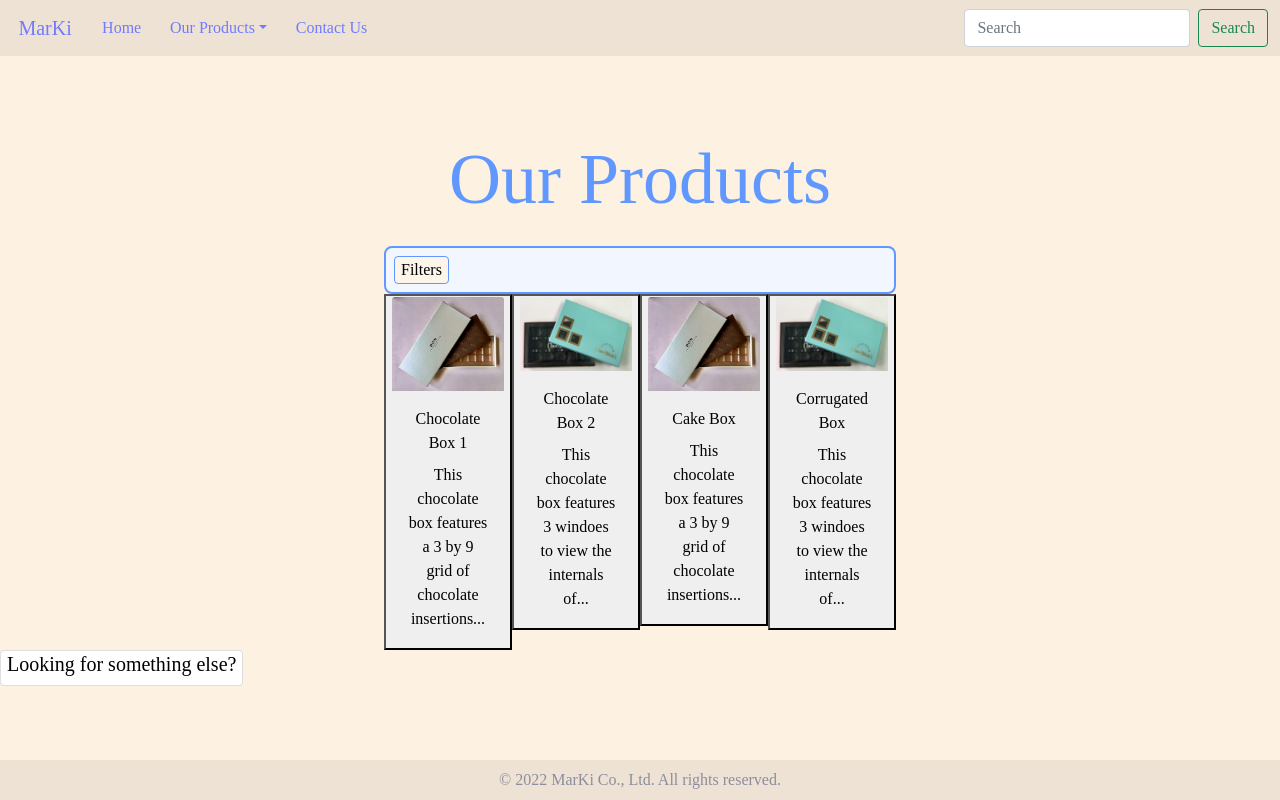
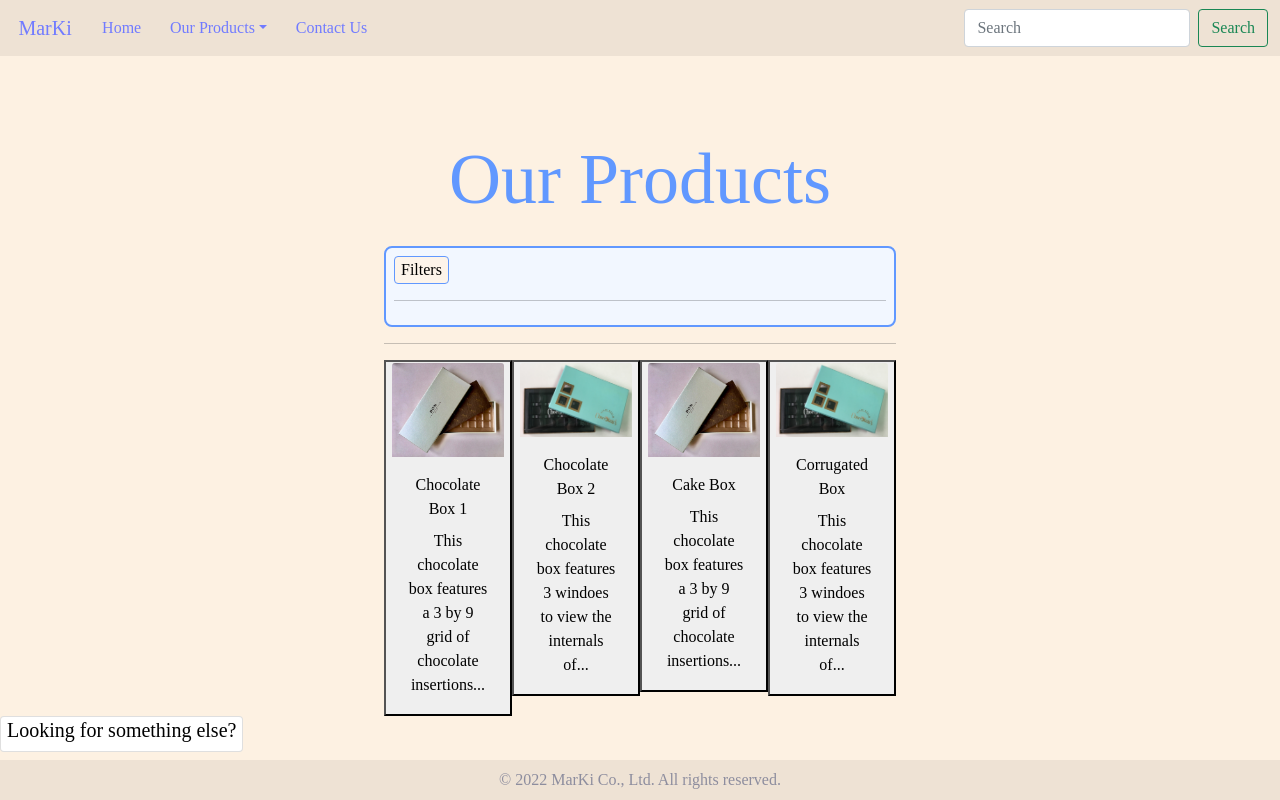
Before and after one commit to imjchiang/react-marki, a React (Create React App) app: page /displayproducts in a window 1280 px wide. Built offline with nearby package versions, Linux system fonts and the light colour scheme; a web font is replaced by a local one.

Commit message:
[Sidebar.js] add hr lines

```diff
--- a/src/components/Sidebar.js
+++ b/src/components/Sidebar.js
@@ -42,6 +42,7 @@ const Sidebar = (props) =>
         <>
             <div className='all-deets'>
                 <button className='collapsing-button' type='button' data-bs-toggle='collapse' data-bs-target='#collapsedTarget' aria-expanded='false' aria-controls='collapsedTarget'>Filters</button>
+                <hr className='filter-top-line' />
                 <div className='collapse' id='collapsedTarget'>
                     {
                         Object.keys(props.productDetails).map(deets =>
@@ -68,6 +69,7 @@ const Sidebar = (props) =>
                     }
                 </div>
             </div>
+            <hr className='filter-bot-line' />
         </>
         // <>
         //     if the 'button' is clicked, the sidebar for food packaging is expanded
```
